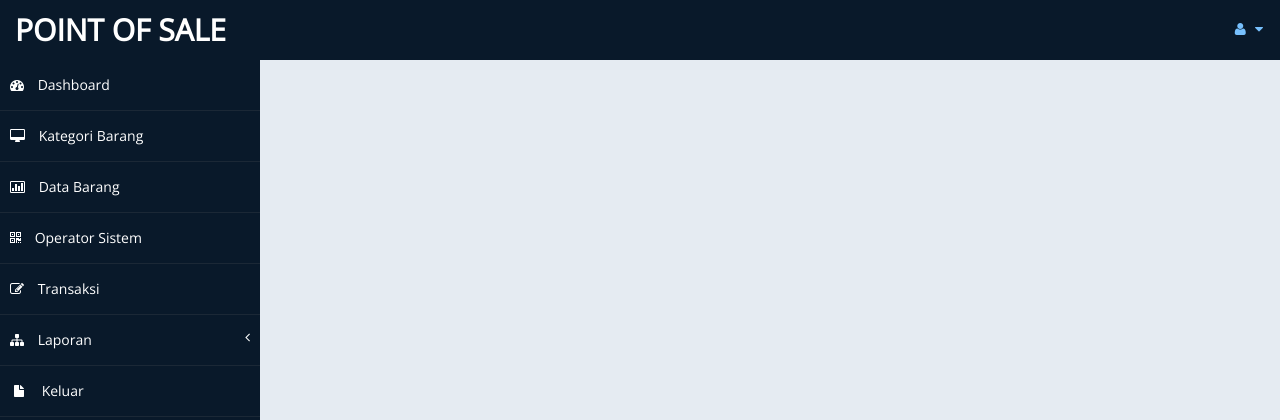
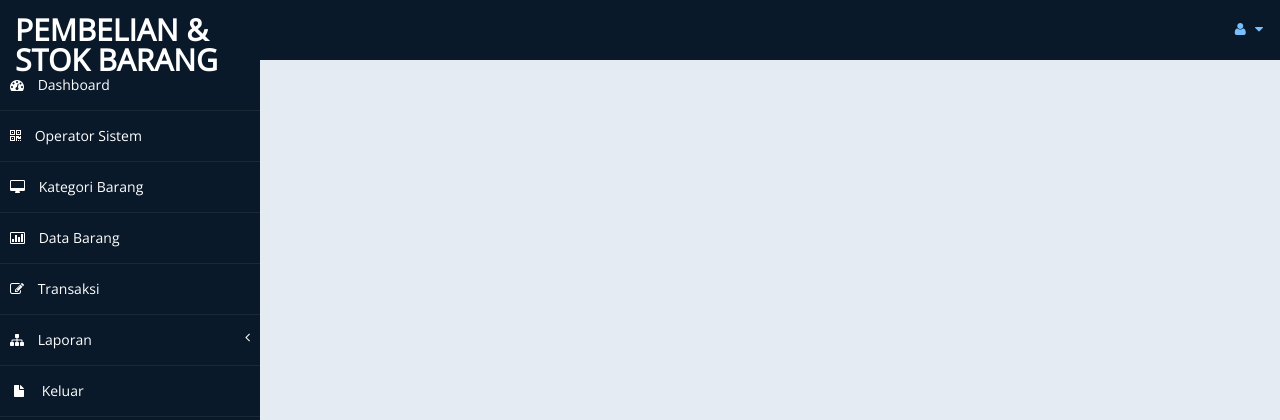
Before and after one commit to inekeang/pos_sederhana_ineke, a CodeIgniter app: the page made by application/views/template.php in a window 1280 px wide. Shown: the top 420 px of the page. Run offline with CodeIgniter, Linux system fonts and the light colour scheme; data that the repository does not hold is empty.

Commit message:
Update template.php

```diff
--- a/application/views/template.php
+++ b/application/views/template.php
@@ -3,7 +3,7 @@
 <head>
     <meta charset="utf-8" />
     <meta name="viewport" content="width=device-width, initial-scale=1.0" />
-    <title>POS - Point Of Sale</title>
+    <title>Pembelian & Stok Barang</title>
 	<!-- Bootstrap Styles-->
     <link href="<?php echo base_url() ?>/assets/css/bootstrap.css" rel="stylesheet" />
      <!-- FontAwesome Styles-->
@@ -27,7 +27,7 @@
                     <span class="icon-bar"></span>
                     <span class="icon-bar"></span>
                 </button>
-                <a class="navbar-brand" href="<?php echo base_url() ?>">Point Of Sale</a>
+                <a class="navbar-brand" href="<?php echo base_url() ?>">Pembelian & Stok Barang</a>
             </div>
 
             <ul class="nav navbar-top-links navbar-right">
@@ -54,13 +54,13 @@
                         <a href="<?php echo base_url() ?>"><i class="fa fa-dashboard"></i> Dashboard</a>
                     </li>
                     <li>
+                        <a href="<?php echo base_url().'operator'?>"><i class="fa fa-qrcode"></i> Operator Sistem</a>
+                    </li>
+                    <li>
                         <a href="<?php echo base_url().'kategori'?>"><i class="fa fa-desktop"></i> Kategori Barang</a>
                     </li>
 					<li>
                         <a href="<?php echo base_url().'barang'?>"><i class="fa fa-bar-chart-o"></i> Data Barang</a>
-                    </li>
-                    <li>
-                        <a href="<?php echo base_url().'operator'?>"><i class="fa fa-qrcode"></i> Operator Sistem</a>
                     </li>
                     <li>
                         <a href="<?php echo base_url().'transaksi'?>"><i class="fa fa-edit"></i> Transaksi </a>
```
